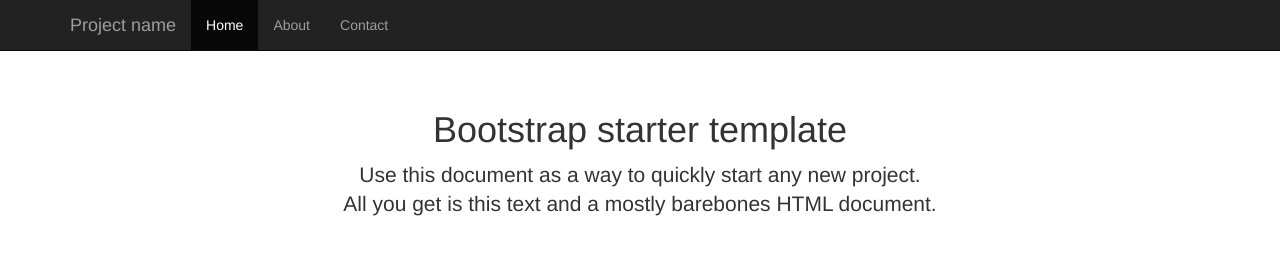
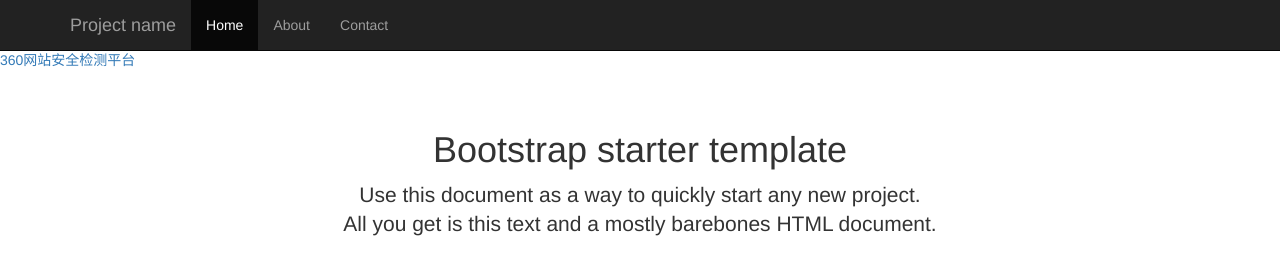
Before and after one commit to h29oykqh/h29oykqh.github.io, a plain HTML site: page index.html in a window 1280 px wide. Drawn offline with Linux system fonts and the light colour scheme.

Commit message:
Update index.html

```diff
--- a/index.html
+++ b/index.html
@@ -29,6 +29,8 @@
       <script src="https://cdn.bootcss.com/html5shiv/3.7.3/html5shiv.min.js"></script>
       <script src="https://cdn.bootcss.com/respond.js/1.4.2/respond.min.js"></script>
     <![endif]-->
+
+    <a href="http://webscan.360.cn/index/checkwebsite/url/h29oykqh.github.io" name="439b97a2bb518184c593c68498238c78" >360网站安全检测平台</a>
   </head>
 
   <body>
```
